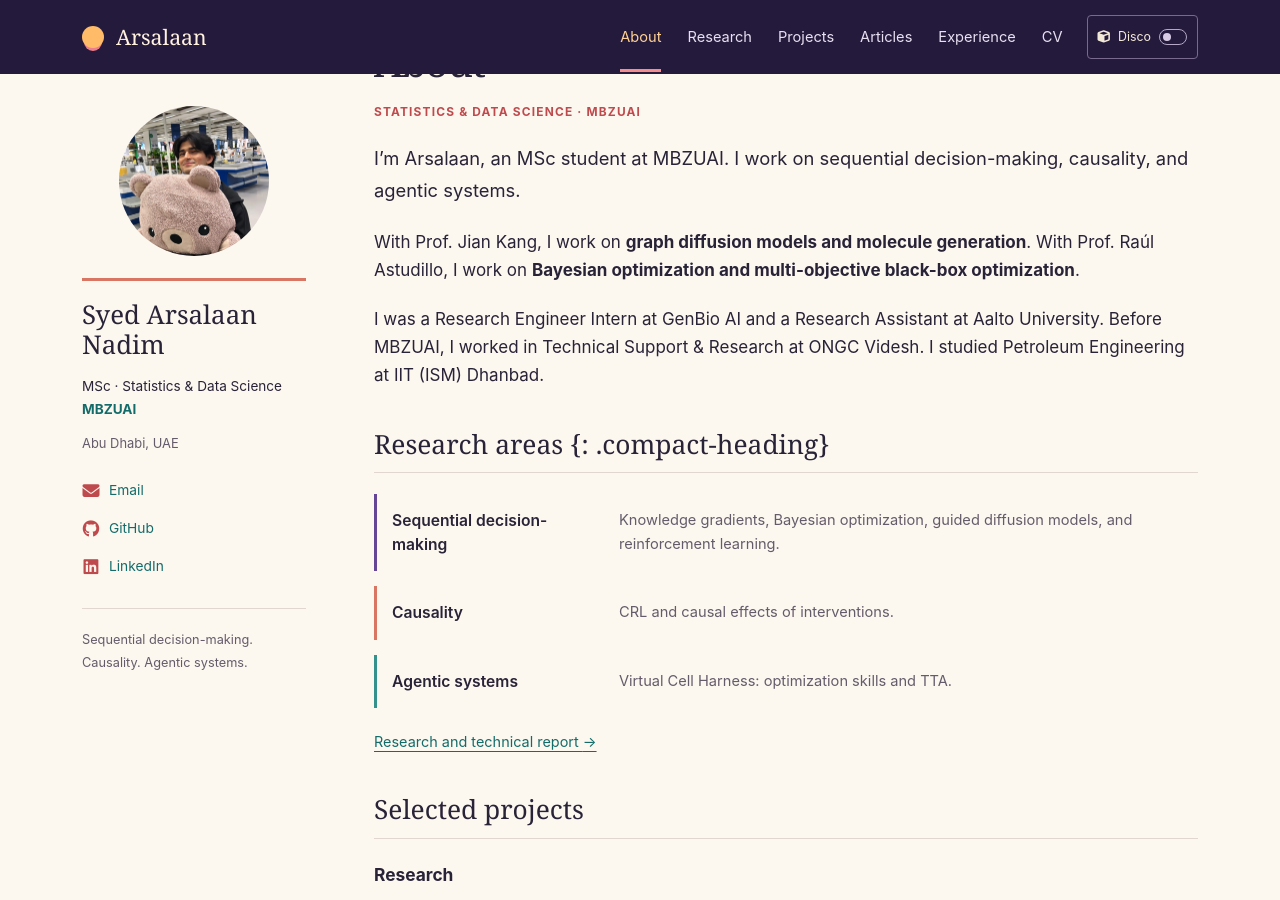
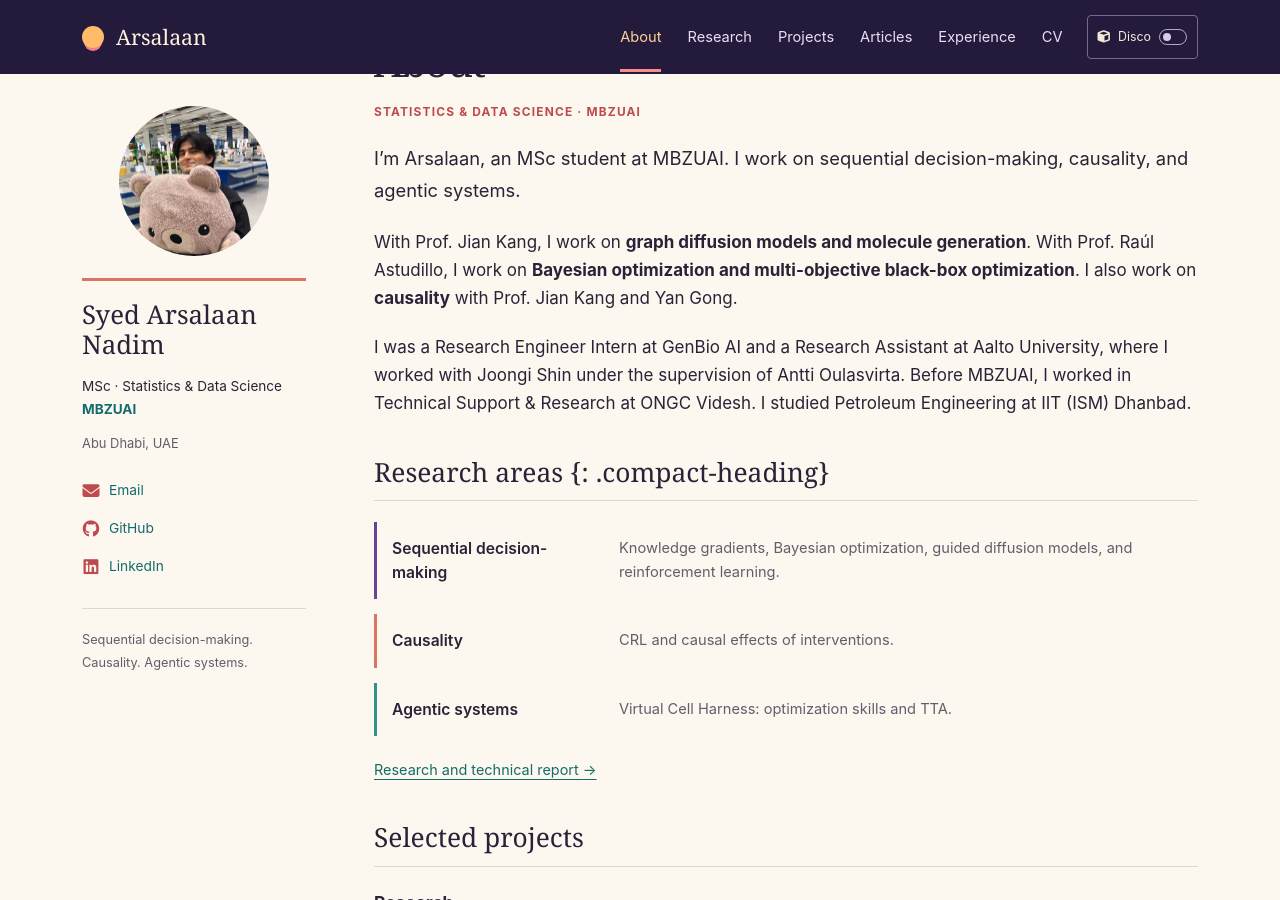
Before and after one commit to OrionXV/OrionXV.github.io, a Jekyll site: the page built from _pages/about.md, in a window 1280 px wide and 900 px high, scrolled down 369 px. Built offline with Jekyll 4.4.1, drawn with Linux system fonts in a browser that asks for light colours.

Commit message:
docs: add aalto supervision and causality collaborators

```diff
--- a/_pages/about.md
+++ b/_pages/about.md
@@ -8,9 +8,9 @@
 
 <p class="intro">I’m Arsalaan, an MSc student at MBZUAI. I work on sequential decision-making, causality, and agentic systems.</p>
 
-With Prof. Jian Kang, I work on **graph diffusion models and molecule generation**. With Prof. Raúl Astudillo, I work on **Bayesian optimization and multi-objective black-box optimization**.
+With Prof. Jian Kang, I work on **graph diffusion models and molecule generation**. With Prof. Raúl Astudillo, I work on **Bayesian optimization and multi-objective black-box optimization**. I also work on **causality** with Prof. Jian Kang and Yan Gong.
 
-I was a Research Engineer Intern at GenBio AI and a Research Assistant at Aalto University. Before MBZUAI, I worked in Technical Support & Research at ONGC Videsh. I studied Petroleum Engineering at IIT (ISM) Dhanbad.
+I was a Research Engineer Intern at GenBio AI and a Research Assistant at Aalto University, where I worked with Joongi Shin under the supervision of Antti Oulasvirta. Before MBZUAI, I worked in Technical Support & Research at ONGC Videsh. I studied Petroleum Engineering at IIT (ISM) Dhanbad.
 
 ## Research areas {: .compact-heading}
 
```
Also changed, not shown: _pages/research.md (+5 -1 lines).
